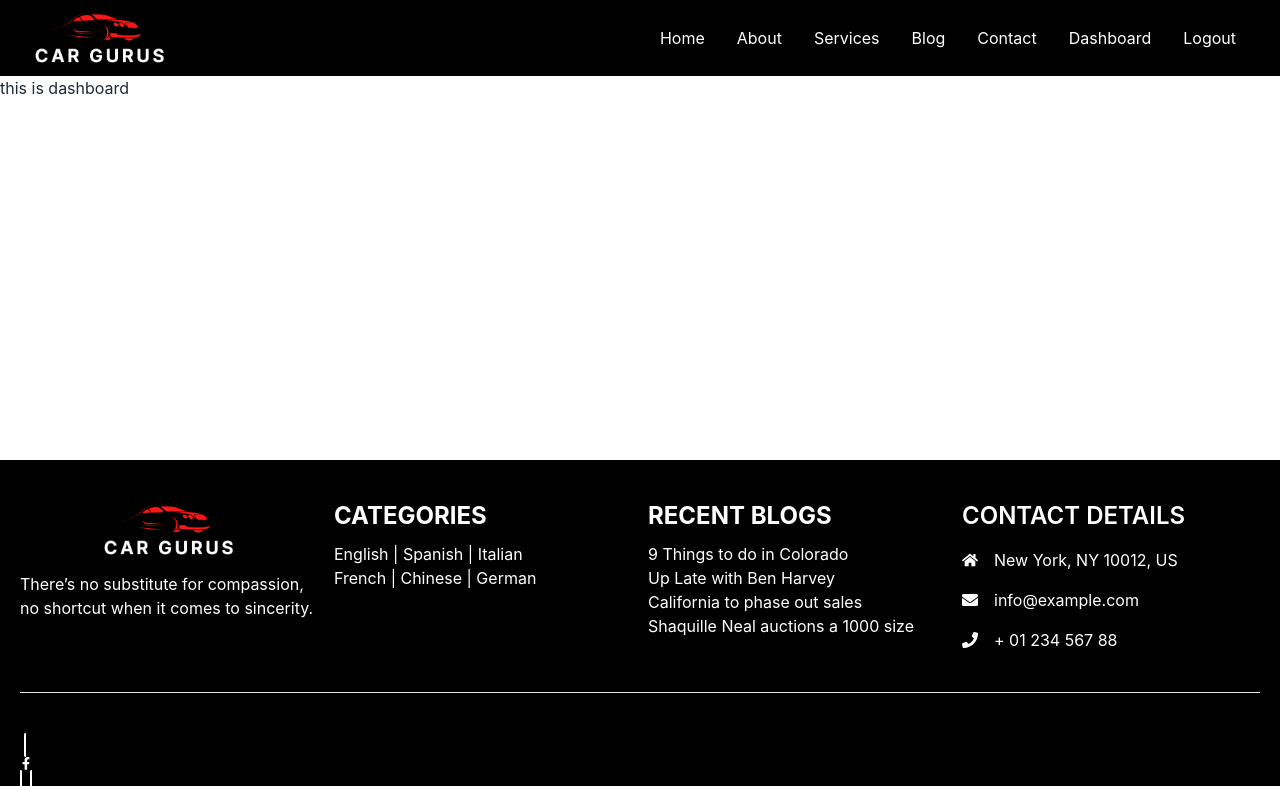
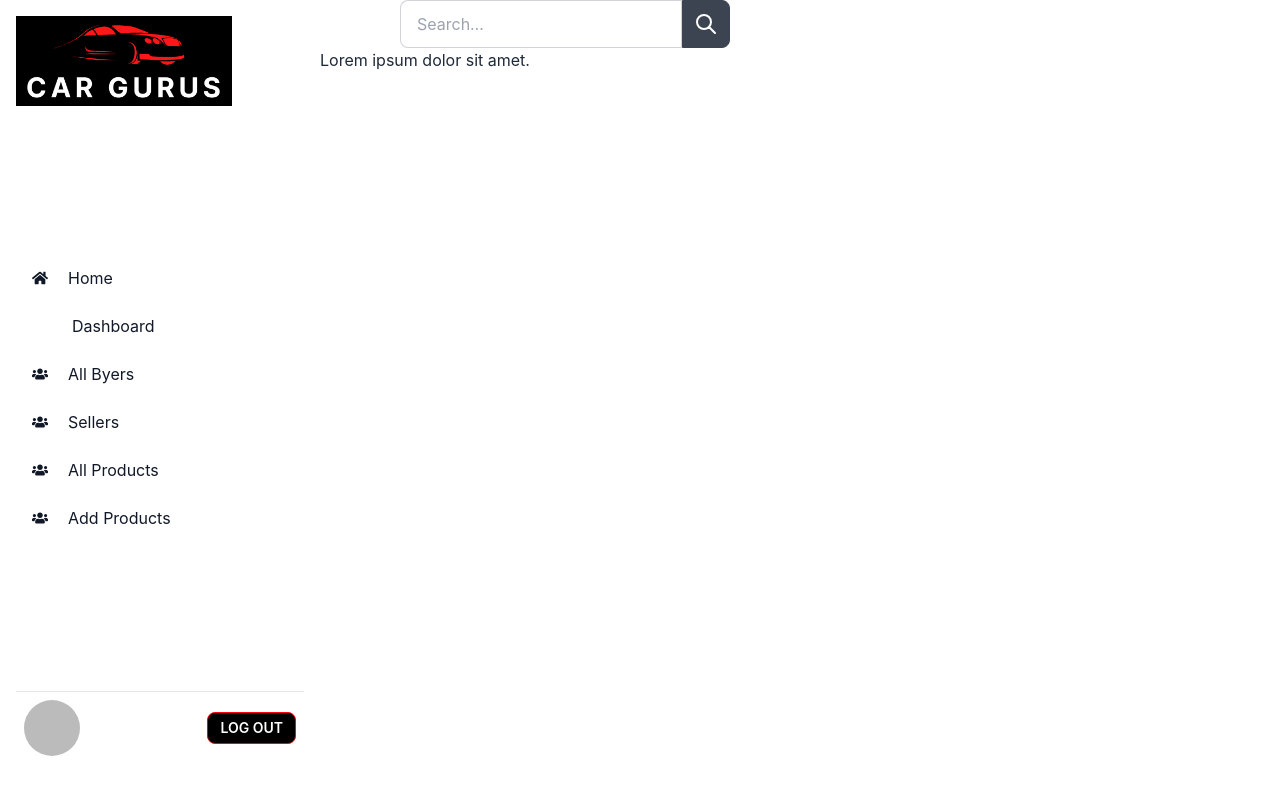
Before and after one commit to imran-mridha/car-gurus-client, a React (Create React App) app: page /dashboard in a window 1280 px wide. Shown: the top 786 px of the page. Built offline with nearby package versions, Linux system fonts and the light colour scheme; no server answers; sample sign-in values are in the browser's storage.

Commit message:
update categories

```diff
--- /dev/null
+++ b/src/Layouts/DashboardLayout.jsx
@@ -0,0 +1,114 @@
+import React, { useContext } from "react";
+import { Outlet, Link } from "react-router-dom";
+import DashboardNav from "../Pages/DashBoard/DashBoard/DashboardNav";
+import { AuthContext } from "../Context/AuthProvider";
+import logo from "../assets/logo/logo.png";
+import { FaHome, FaUsers } from "react-icons/fa";
+
+const DashboardLayout = () => {
+  const { user } = useContext(AuthContext);
+  return (
+    <div className="drawer drawer-mobile">
+      <input id="dashboard-drawer" type="checkbox" className="drawer-toggle" />
+      <div className="drawer-content">
+        {/* <!-- Page content here --> */}
+        <DashboardNav />
+
+        <Outlet />
+
+        {/* <label htmlFor="dashboard-drawer" className="btn btn-primary drawer-button lg:hidden">Open drawer</label> */}
+      </div>
+      <div className="drawer-side ">
+        <label htmlFor="dashboard-drawer" className="drawer-overlay"></label>
+
+        <div className="menu p-4 w-80 text-white flex flex-col justify-between">
+          <div>
+            <img className="w-3/4" src={logo} alt="" />
+          </div>
+
+          <div className="mt-5">
+            <ul className="space-y-2">
+              {/* <!-- Sidebar content here --> */}
+              <li>
+                <Link
+                  to="/"
+                  class="flex items-center py-2 text-base font-normal text-gray-900 rounded-lg dark:text-white hover:bg-gray-100 dark:hover:bg-gray-700"
+                >
+                  <FaHome />
+                  <span class="ml-2">Home</span>
+                </Link>
+              </li>
+              <li>
+                <Link
+                  to="/"
+                  class="flex items-center py-2 text-base font-normal text-gray-900 rounded-lg dark:text-white hover:bg-gray-100 dark:hover:bg-gray-700"
+                >
+                  <svg
+                    aria-hidden="true"
+                    class="w-5 h-5 text-white"
+                    fill="currentColor"
+                    viewBox="0 0 20 20"
+                    xmlns="http://www.w3.org/2000/svg"
+                  >
+                    <path d="M2 10a8 8 0 018-8v8h8a8 8 0 11-16 0z"></path>
+                    <path d="M12 2.252A8.014 8.014 0 0117.748 8H12V2.252z"></path>
+                  </svg>
+                  <span class="ml-2">Dashboard</span>
+                </Link>
+              </li>
+              <li>
+                <Link
+                  to="buyers"
+                  class="flex items-center py-2 text-base font-normal text-gray-900 rounded-lg dark:text-white hover:bg-gray-100 dark:hover:bg-gray-700"
+                >
+                  <FaUsers />
+                  <span class="ml-2">All Byers</span>
+                </Link>
+              </li>
+              <li>
+                <Link
+                  to="sellers"
+                  class="flex items-center py-2 text-base font-normal text-gray-900 rounded-lg dark:text-white hover:bg-gray-100 dark:hover:bg-gray-700"
+                >
+                  <FaUsers />
+                  <span class="ml-2">Sellers</span>
+                </Link>
+              </li>
+              <li>
+                <Link
+                  to="products"
+                  class="flex items-center py-2 text-base font-normal text-gray-900 rounded-lg dark:text-white hover:bg-gray-100 dark:hover:bg-gray-700"
+                >
+                  <FaUsers />
+                  <span class="ml-2">All Products</span>
+                </Link>
+              </li>
+              <li>
+                <Link
+                  to="add-products"
+                  class="flex items-center py-2 text-base font-normal text-gray-900 rounded-lg dark:text-white hover:bg-gray-100 dark:hover:bg-gray-700"
+                >
+                  <FaUsers />
+                  <span class="ml-2">Add Products</span>
+                </Link>
+              </li>
+            </ul>
+          </div>
+
+          <div className="my-5 p-2 flex justify-between items-center border-t">
+            <img
+              className="w-14 h-14 rounded-full"
+              src={user?.photoURL}
+              alt="UserImage"
+            />
+            <button className="btn btn-sm border border-primary bg-secondary hover-border-primary hover:bg-primary">
+              Log Out
+            </button>
+          </div>
+        </div>
+      </div>
+    </div>
+  );
+};
+
+export default DashboardLayout;
--- /dev/null
+++ b/src/Pages/DashBoard/DashBoard/DashBoard.jsx
@@ -0,0 +1,11 @@
+import React from 'react';
+
+const DashBoard = () => {
+  return (
+    <div>
+      Lorem ipsum dolor sit amet.
+    </div>
+  );
+};
+
+export default DashBoard;
--- /dev/null
+++ b/src/Pages/DashBoard/DashBoard/DashboardNav.jsx
@@ -0,0 +1,57 @@
+import React from "react";
+
+const DashboardNav = () => {
+  return (
+    <div className="flex justify-between mx-20">
+      <div className="form-control">
+        <div className="input-group">
+          <input
+            type="text"
+            placeholder="Search…"
+            className="input input-bordered"
+          />
+          <button className="btn btn-square">
+            <svg
+              xmlns="http://www.w3.org/2000/svg"
+              className="h-6 w-6"
+              fill="none"
+              viewBox="0 0 24 24"
+              stroke="currentColor"
+            >
+              <path
+                strokeLinecap="round"
+                strokeLinejoin="round"
+                strokeWidth="2"
+                d="M21 21l-6-6m2-5a7 7 0 11-14 0 7 7 0 0114 0z"
+              />
+            </svg>
+          </button>
+        </div>
+      </div>
+      <div>
+        <label
+          htmlFor="dashboard-drawer"
+          tabIndex={2}
+          className=" btn btn-ghost lg:hidden"
+        >
+          <svg
+            xmlns="http://www.w3.org/2000/svg"
+            className="h-5 w-5"
+            fill="none"
+            viewBox="0 0 24 24"
+            stroke="currentColor"
+          >
+            <path
+              strokeLinecap="round"
+              strokeLinejoin="round"
+              strokeWidth="2"
+              d="M4 6h16M4 12h8m-8 6h16"
+            />
+          </svg>
+        </label>
+      </div>
+    </div>
+  );
+};
+
+export default DashboardNav;
--- a/src/Pages/Dashoard/Dashoard/Dashoard.jsx
+++ /dev/null
@@ -1,11 +0,0 @@
-import React from 'react';
-
-const Dashoard = () => {
-  return (
-    <div className='h-96'>
-      this is dashboard
-    </div>
-  );
-};
-
-export default Dashoard;
--- a/src/Pages/Home/Categories/Categories.jsx
+++ b/src/Pages/Home/Categories/Categories.jsx
@@ -8,24 +8,26 @@ import Category from "./Category";
 
 
 const Categories = () => {
-  const categories = [
-    {
-      name: 'Toyota',
-      image: toyota
-    },
-    {
-      name: 'Mercedes',
-      image: mercedes
-    },
-    {
-      name: 'Volkswagen',
-      image: volkswagen
-    },
-    {
-      name: 'Hyundai',
-      image: hyundai
-    },
-  ]
+  // const categories =
+  // [
+  //   {
+  //     "name": "Toyota",
+  //     "image": "toyota"
+  //   },
+  //   {
+  //     "name": "Mercedes",
+  //     "image": "mercedes"
+  //   },
+  //   {
+  //     "name": "Volkswagen",
+  //     "image": "volkswagen"
+  //   },
+  //   {
+  //     "name": "Hyundai",
+  //     "image": "hyundai"
+  //   }
+  // ]
+
   return (
     <div className="my-20 container mx-auto">
       <div className="text-center">
--- a/src/Pages/Home/Home/Home.jsx
+++ b/src/Pages/Home/Home/Home.jsx
@@ -3,6 +3,7 @@ import ChooseUs from '../../ChooseUs/ChooseUs';
 import About from '../About/About';
 import Banner from '../Banner/Banner';
 import Categories from '../Categories/Categories';
+import Poster from '../Poster/Poster';
 
 const Home = () => {
   return (
@@ -11,6 +12,7 @@ const Home = () => {
       <Categories />
       <About />
       <ChooseUs />
+      <Poster />
     </div>
   );
 };
--- a/src/Pages/Home/Poster/Poster.jsx
+++ b/src/Pages/Home/Poster/Poster.jsx
@@ -1,9 +1,19 @@
-import React from 'react';
+import React from "react";
+import shape from "../../../assets/banner/texture-bg.png";
 
 const Poster = () => {
   return (
-    <div className="relative">
+    <div className="relative container mx-auto my-20">
+      <img
+        src={shape}
+        className="absolute inset-0 object-cover w-full h-full"
+        alt=""
+      />
+      <div className="relative bg-black bg-opacity-90 ">
+        <div className="py-20 lg:py-40">
 
+        </div>
+      </div>
     </div>
   );
 };
--- a/src/Shared/Header/Header.jsx
+++ b/src/Shared/Header/Header.jsx
@@ -65,7 +65,7 @@ const Header = () => {
         <div className="hidden lg:flex">
           <ul className="menu menu-horizontal p-0 text-white">{menuItems}</ul>
         </div>
-        <label htmlFor="dashboard-drawer" tabIndex={2} className="btn btn-ghost lg:hidden">
+        {/* <label htmlFor="dashboard-drawer" tabIndex={2} className="btn btn-ghost lg:hidden">
           <svg
             xmlns="http://www.w3.org/2000/svg"
             className="h-5 w-5"
@@ -80,7 +80,7 @@ const Header = () => {
               d="M4 6h16M4 12h8m-8 6h16"
             />
           </svg>
-        </label>
+        </label> */}
       </div>
     </div>
   );
```
Also changed, not shown: src/Routes/Router/Router.js (+10 -4 lines), src/assets/logo/logo.png (added).
